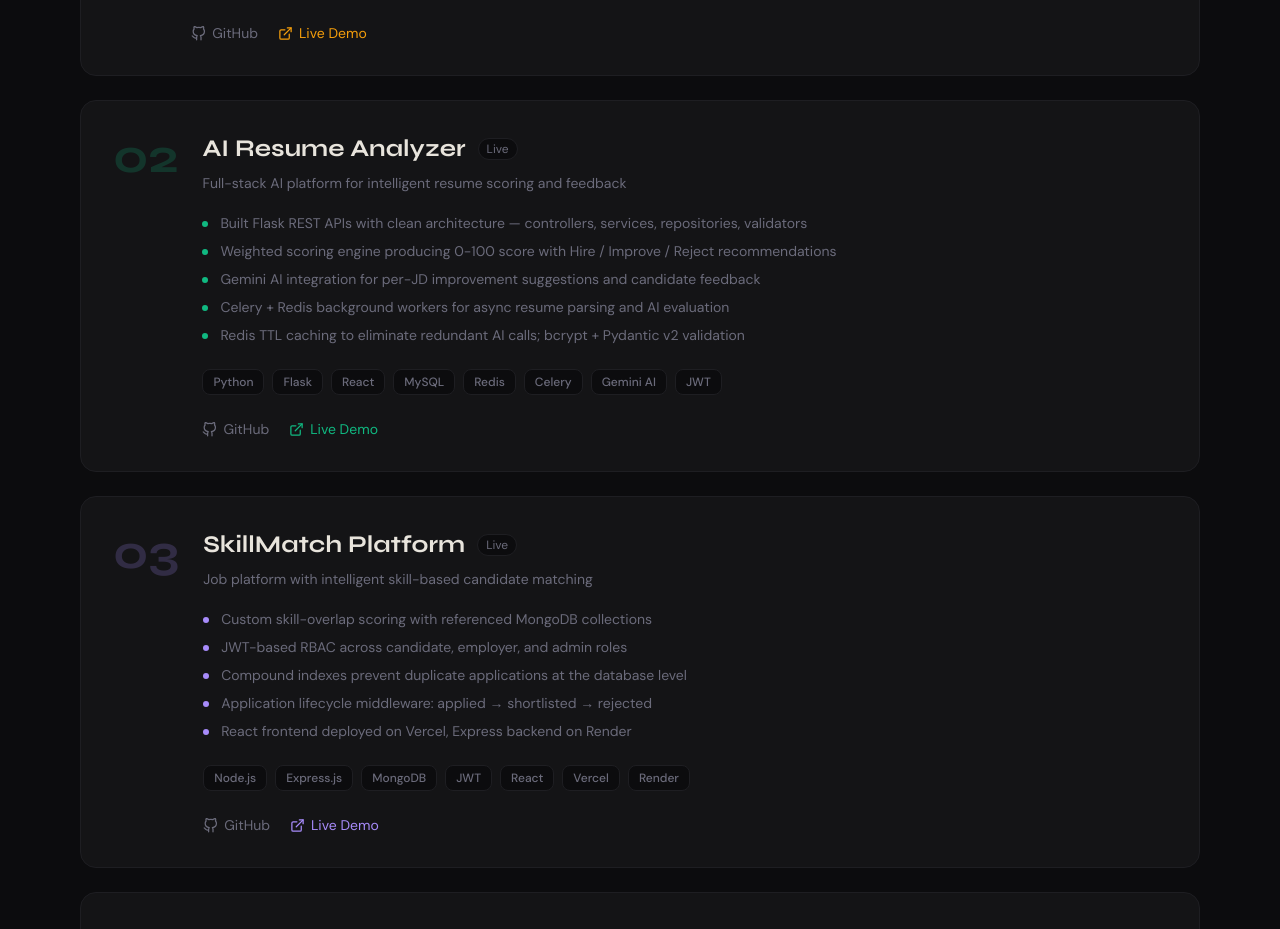
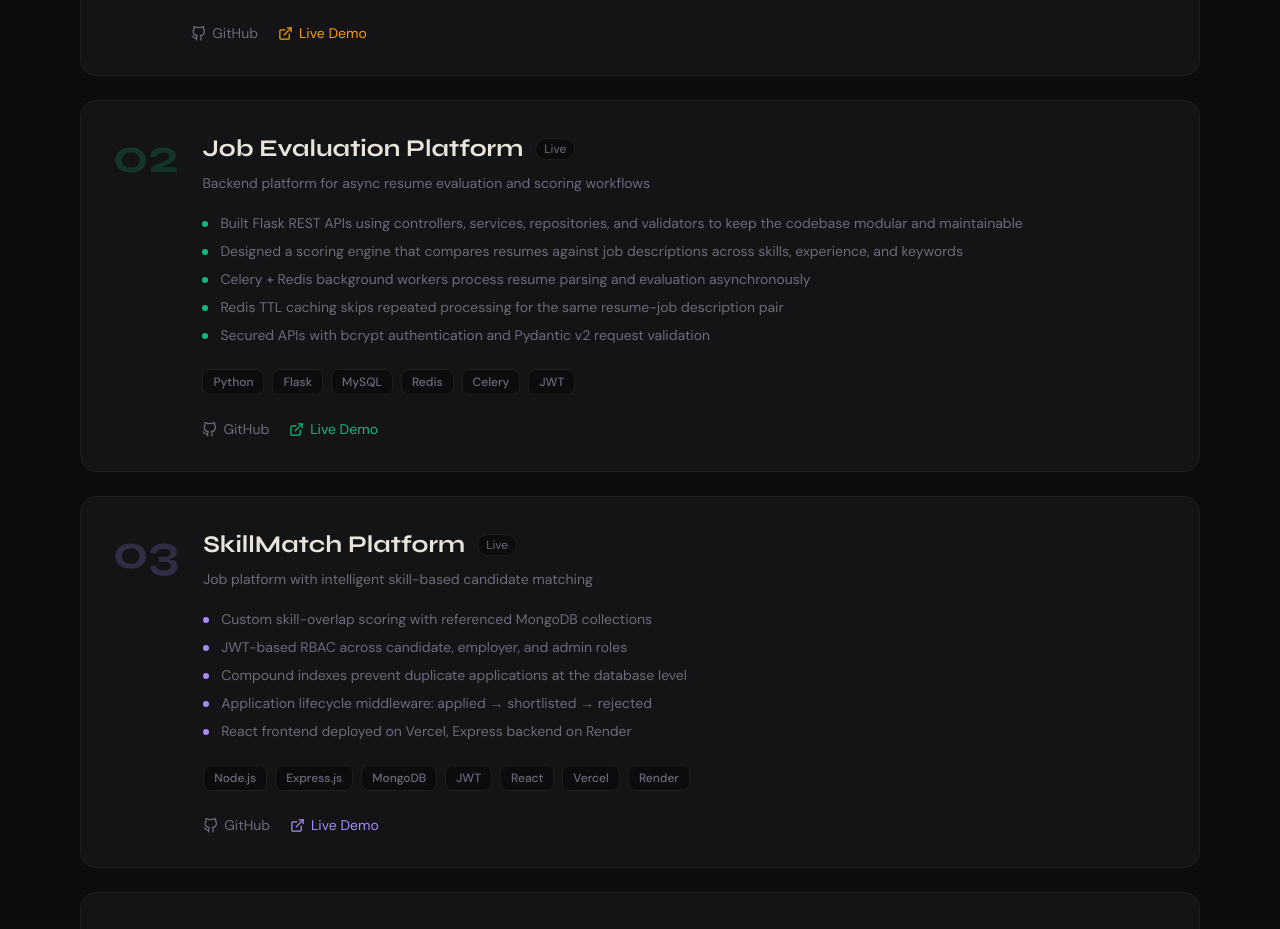
Before and after one commit to alpeshborekar/portfolio, a React (Vite) app in the folder my-portfolio/: page / in a window 1280 px wide. Shown: the part 3040-3969 px from the top of the page. Built offline with nearby package versions, Linux system fonts and the light colour scheme; the HTML template or start-up script is replaced by a standard one.

Commit message:
Add architecture diagrams to projects section

```diff
--- a/my-portfolio/src/sections/Projects.jsx
+++ b/my-portfolio/src/sections/Projects.jsx
@@ -1,5 +1,7 @@
 import { motion } from 'framer-motion'
 import { FiGithub, FiExternalLink } from 'react-icons/fi'
+// import cloudstashDiagram from '../assets/diagrams/cloudstash-architecture.svg'
+import jobEvalDiagram from '../assets/diagrams/job-evaluation-architecture.svg'
 
 const projects = [
   {
@@ -33,30 +35,31 @@ const projects = [
   },
  {
   num: '02',
-    title: 'AI Resume Analyzer',
+  title: 'Job Evaluation Platform',
   status: 'Live',
-    tagline: 'Full-stack AI platform for intelligent resume scoring and feedback',
+  tagline: 'Backend platform for async resume evaluation and scoring workflows',
   bullets: [
-      'Built Flask REST APIs with clean architecture — controllers, services, repositories, validators',
-      'Weighted scoring engine producing 0-100 score with Hire / Improve / Reject recommendations',
-      'Gemini AI integration for per-JD improvement suggestions and candidate feedback',
-      'Celery + Redis background workers for async resume parsing and AI evaluation',
-      'Redis TTL caching to eliminate redundant AI calls; bcrypt + Pydantic v2 validation',
+    'Built Flask REST APIs using controllers, services, repositories, and validators to keep the codebase modular and maintainable',
+    'Designed a scoring engine that compares resumes against job descriptions across skills, experience, and keywords',
+    'Celery + Redis background workers process resume parsing and evaluation asynchronously',
+    'Redis TTL caching skips repeated processing for the same resume-job description pair',
+    'Secured APIs with bcrypt authentication and Pydantic v2 request validation',
   ],
   tech: [
     'Python',
     'Flask',
-      'React',
     'MySQL',
     'Redis',
     'Celery',
-      'Gemini AI',
     'JWT',
   ],
   github: 'https://github.com/alpeshborekar',
   demo: 'https://resume-ai-ai-powered-ats-resume-ana.vercel.app/',
   accent: '#10b981',
   isNew: false,
+  diagram: jobEvalDiagram,
+  caption:
+    'Async scoring workflow using Flask API, Redis queue, Celery workers, and MySQL persistence.',
 },
   {
     num: '03',
```
Also changed, not shown: my-portfolio/src/assets/diagrams/job-evaluation-architecture.svg.png (added). Lines whose indentation alone changed are shown as unchanged.
